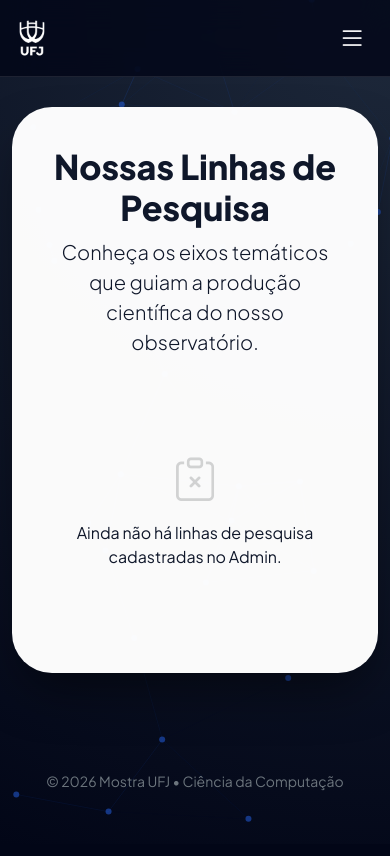
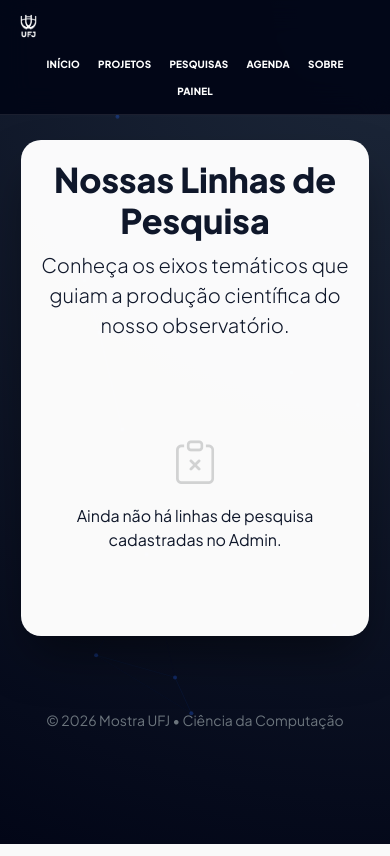
Before and after one commit to joaquimcaetano-creator/project-gallery-django, a Django app: page /pesquisas/ in a window 390 px wide. Run offline with Django 5.2, Linux system fonts and the light colour scheme; data that the repository does not hold is empty.

Commit message:
style: finaliza UI responsiva, ajustes de contraste

```diff
--- a/mostra/templates/mostra/base.html
+++ b/mostra/templates/mostra/base.html
@@ -3,7 +3,7 @@
 <html lang="pt-br">
 <head>
     <meta charset="UTF-8">
-    <meta name="viewport" content="width=device-width, initial-scale=1.0">
+    <meta name="viewport" content="width=device-width, initial-scale=1.0, maximum-scale=1.0, user-scalable=no">
     <title>{% block title %}Mostra Virtual - UFJ{% endblock %}</title>
 
     <link href="https://cdn.jsdelivr.net/npm/bootstrap@5.3.0/dist/css/bootstrap.min.css" rel="stylesheet">
@@ -12,48 +12,111 @@
     <link href="https://unpkg.com/aos@2.3.1/dist/aos.css" rel="stylesheet">
 
     <style>
+        /* --- RESET E SEGURANÇA CONTRA CORTES --- */
+        html, body {
+            overflow-x: hidden !important;
+            width: 100%;
+            margin: 0;
+            padding: 0;
+        }
+
         body {
             font-family: 'Plus Jakarta Sans', sans-serif;
             background-color: #020617;
             color: #f8fafc;
-            overflow-x: hidden;
         }
 
-        /* Fundo com Partículas e Gradiente */
         #particles-js {
             position: fixed; width: 100%; height: 100%; top: 0; left: 0; z-index: -1;
             background: radial-gradient(circle at top right, #1e293b 0%, #020617 100%);
         }
 
-        /* Navbar com Efeito de Vidro */
+        /* --- NAVBAR --- */
         .navbar {
-            background: rgba(2, 6, 23, 0.8) !important;
+            background: rgba(2, 6, 23, 0.95) !important;
             backdrop-filter: blur(15px);
             border-bottom: 1px solid rgba(255,255,255,0.1);
             z-index: 1000;
+            width: 100%;
+            padding: 5px 0;
         }
 
-        /* Container Principal (Glassmorphism) */
+        /* Logo Adjustment */
+        .logo-ufj { height: 40px; margin-right: 10px; transition: 0.3s; }
+
+        /* --- MENU MOBILE (SEM SANDUÍCHE, SEM CORTE, TUDO BRANCO) --- */
+        @media (max-width: 991.98px) {
+            .navbar-toggler { display: none !important; } /* Esconde o sanduíche */
+
+            .navbar-collapse {
+                display: flex !important;
+                flex-basis: auto;
+                justify-content: center;
+                width: 100%;
+            }
+
+            .navbar-nav {
+                flex-direction: row !important;
+                display: flex !important;
+                justify-content: center;
+                flex-wrap: wrap; /* Se não couber em uma linha, pula pra baixo sem quebrar o site */
+                width: 100%;
+                padding: 5px 0 !important;
+                gap: 2px;
+            }
+
+            .navbar-nav .nav-link {
+                color: #ffffff !important; /* BRANCO PURO */
+                font-weight: 800 !important;
+                font-size: 0.62rem !important; /* Fonte pequena para caber tudo */
+                text-transform: uppercase;
+                padding: 5px 8px !important;
+                white-space: nowrap;
+                letter-spacing: 0.2px;
+            }
+
+            .logo-ufj { height: 32px; } /* Logo menor no mobile */
+        }
+
+        /* --- CONTAINER PRINCIPAL (GLASSMORPHISM) --- */
         .glass-container {
             background: rgba(255, 255, 255, 0.98);
-            border-radius: 40px;
+            border-radius: 35px;
             padding: 40px;
-            margin-top: 30px;
+            margin-top: 25px;
             margin-bottom: 50px;
             color: #0f172a;
             box-shadow: 0 25px 50px -12px rgba(0, 0, 0, 0.5);
             position: relative;
             z-index: 1;
+            width: 92%; /* Mantém respiro nas laterais */
+            margin-left: auto;
+            margin-right: auto;
         }
 
+        /* Cor do texto dentro do container branco */
         .glass-container h1, .glass-container h2, .glass-container h3, .glass-container p {
             color: #0f172a !important;
         }
 
+        /* Força branco na seção azul "Pronto para começar" da home */
+        .bg-primary h2, .bg-primary p { color: #ffffff !important; }
+
+        /* Ajustes específicos para Celular (UX Feedback) */
+        @media (max-width: 768px) {
+            .glass-container {
+                padding: 20px 15px !important;
+                border-radius: 20px;
+                width: 95%; /* Ocupa um pouco mais no celular */
+            }
+            .display-3 { font-size: 2rem !important; } /* Título da home menor */
+        }
+
+        /* Botões */
         .btn-modern {
             background: #2563eb;
             color: white !important;
-            padding: 12px 30px;
+            padding: 12px 25px;
             border-radius: 12px;
             font-weight: 600;
             transition: 0.3s;
@@ -61,78 +124,39 @@
             display: inline-block;
             border: none;
         }
-        .btn-modern:hover { transform: translateY(-3px); box-shadow: 0 10px 20px rgba(37, 99, 235, 0.4); }
-
-        /* Mobile Adjustments */
-        .navbar-toggler {
-            border: none !important;
-            box-shadow: none !important;
-        }
-
-        @media (max-width: 991.98px) {
-            .navbar-collapse {
-                background: white;
-                border-radius: 25px;
-                padding: 20px;
-                margin-top: 15px;
-                box-shadow: 0 10px 40px rgba(0,0,0,0.4);
-            }
-            .navbar-nav .nav-link {
-                color: #0f172a !important;
-                padding: 15px;
-                border-bottom: 1px solid #f1f5f9;
-            }
-            .navbar-nav .nav-link:last-child {
-                border-bottom: none;
-            }
-        }
-
-        /* Estilo da Logo UFJ (Modificado para sua logo branca) */
-        .logo-ufj {
-            height: 50px; /* Aumentei um pouco para dar destaque */
-            margin-right: 12px;
-            transition: 0.3s;
-            /* Removi o filtro antigo pois a logo já é branca */
-        }
-        .navbar-brand:hover .logo-ufj {
-            transform: scale(1.08);
-        }
+        .btn-modern:hover { transform: translateY(-2px); box-shadow: 0 8px 15px rgba(37, 99, 235, 0.3); }
     </style>
 </head>
 <body>
     <div id="particles-js"></div>
 
     <nav class="navbar navbar-expand-lg navbar-dark sticky-top">
-        <div class="container">
+        <div class="container-fluid px-3">
             <a class="navbar-brand fw-bold d-flex align-items-center" href="{% url 'home' %}">
                 <img src="{% static 'mostra/img/logo_ufj_branca.png' %}" alt="Logo UFJ" class="logo-ufj">
                 <span class="d-none d-sm-inline">Mostra Virtual</span>
             </a>
 
-            <button class="navbar-toggler" type="button" data-bs-toggle="collapse" data-bs-target="#navbarNav">
-                <i class="bi bi-list fs-1 text-white"></i>
-            </button>
-
             <div class="collapse navbar-collapse" id="navbarNav">
-                <ul class="navbar-nav ms-auto fw-semibold">
+                <ul class="navbar-nav ms-auto">
                     <li class="nav-item"><a class="nav-link" href="{% url 'home' %}">Início</a></li>
                     <li class="nav-item"><a class="nav-link" href="{% url 'projetos' %}">Projetos</a></li>
                     <li class="nav-item"><a class="nav-link" href="{% url 'pesquisas' %}">Pesquisas</a></li>
                     <li class="nav-item"><a class="nav-link" href="{% url 'agenda' %}">Agenda</a></li>
                     <li class="nav-item"><a class="nav-link" href="{% url 'sobre' %}">Sobre</a></li>
-                    <li class="nav-item"><a class="nav-link text-primary fw-bold" href="/admin">Painel</a></li>
+                    <li class="nav-item"><a class="nav-link text-primary" href="/admin">Painel</a></li>
                 </ul>
             </div>
         </div>
     </nav>
 
-    <div class="container">
+    <div class="container-fluid">
         <div class="glass-container" data-aos="fade-in">
             {% block content %}{% endblock %}
         </div>
     </div>
 
-    <footer class="text-center py-5 text-secondary">
+    <footer class="text-center py-4 text-secondary">
         <p class="small">© 2026 Mostra UFJ • Ciência da Computação</p>
     </footer>
 
@@ -141,23 +165,16 @@
     <script src="https://unpkg.com/aos@2.3.1/dist/aos.js"></script>
 
     <script>
-        AOS.init({ duration: 1000, once: true });
+        AOS.init({ duration: 800, once: true });
 
-        // Configuração do Fundo de Partículas
         particlesJS('particles-js', {
             "particles": {
-                "number": { "value": 80 },
+                "number": { "value": 50 },
                 "color": { "value": "#2563eb" },
-                "shape": { "type": "circle" },
-                "opacity": { "value": 0.5 },
-                "size": { "value": 3 },
-                "line_linked": { "enable": true, "distance": 150, "color": "#2563eb", "opacity": 0.2, "width": 1 },
-                "move": { "enable": true, "speed": 1.5 }
-            },
-            "interactivity": {
-                "events": {
-                    "onhover": { "enable": true, "mode": "repulse" }
-                }
+                "opacity": { "value": 0.3 },
+                "size": { "value": 2 },
+                "line_linked": { "enable": true, "distance": 150, "color": "#2563eb", "opacity": 0.1, "width": 1 },
+                "move": { "enable": true, "speed": 1 }
             }
         });
     </script>
--- a/mostra/templates/mostra/pesquisas.html
+++ b/mostra/templates/mostra/pesquisas.html
@@ -14,16 +14,17 @@
 
         <a href="{% url 'detalhe_pesquisa' linha.id %}" class="text-decoration-none">
             <div class="card-pesquisa shadow-sm hover-up transition"
-                 style="--bg-card: {{ linha.cor_card }};">
+                 style="background-color: #2563eb !important;">
 
                 <div class="card-body d-flex flex-column align-items-center justify-content-center text-center p-5">
                     <div class="icon-circle mb-4">
-                        <i class="bi bi-lightbulb-fill fs-1 text-dark"></i>
+                        <i class="bi bi-lightbulb-fill fs-1" style="color: #ffeb3b !important;"></i>
                     </div>
-                    <h3 class="fw-bold mb-3 text-dark">{{ linha.titulo }}</h3>
-                    <p class="lead fw-semibold mb-0 text-dark opacity-75">{{ linha.descricao }}</p>
 
-                    <div class="mt-4 badge bg-dark bg-opacity-10 text-dark rounded-pill px-3 py-2">
+                    <h3 class="fw-bold mb-3">{{ linha.titulo }}</h3>
+                    <p class="lead fw-semibold mb-0 opacity-75">{{ linha.descricao }}</p>
+
+                    <div class="mt-4 badge bg-white bg-opacity-25 rounded-pill px-3 py-2">
                         Clique para ver detalhes <i class="bi bi-plus-lg ms-1"></i>
                     </div>
                 </div>
@@ -40,19 +41,24 @@
 </div>
 
 <style>
-    /* Estilo dos Cards Coloridos Estilo Wix/Moderno */
+    /* FORÇANDO O BRANCO: Isso ignora as ordens do base.html */
+    .card-pesquisa h3,
+    .card-pesquisa p,
+    .card-pesquisa .badge {
+        color: #ffffff !important;
+    }
+
+    /* Estilo dos Cards Coloridos */
     .card-pesquisa {
-        background-color: var(--bg-card);
         border-radius: 50px;
         border: none;
         min-height: 420px;
-        color: #0f172a;
         display: flex;
         transition: all 0.4s cubic-bezier(0.175, 0.885, 0.32, 1.275);
     }
 
     .icon-circle {
-        background: rgba(255, 255, 255, 0.3);
+        background: rgba(255, 255, 255, 0.15);
         width: 80px;
         height: 80px;
         border-radius: 50%;
@@ -64,12 +70,11 @@
     .hover-up:hover {
         transform: translateY(-15px) scale(1.03);
         box-shadow: 0 25px 50px rgba(0,0,0,0.15) !important;
-        filter: brightness(1.05);
+        filter: brightness(1.1);
     }
 
     .fw-800 { font-weight: 800; }
 
-    /* Remove qualquer cor de link azulada que o navegador possa colocar */
     .text-decoration-none:hover {
         color: inherit;
     }
--- a/runtime.txt
+++ b/runtime.txt
@@ -0,0 +1 @@
+python-3.12.3
```
Also changed, not shown: mostra/static/mostra/css/custom.css (added, +85 -0 lines), mostra/templates/mostra/home.html (+8 -2 lines), mostra/templates/mostra/projetos.html (+4 -3 lines).
